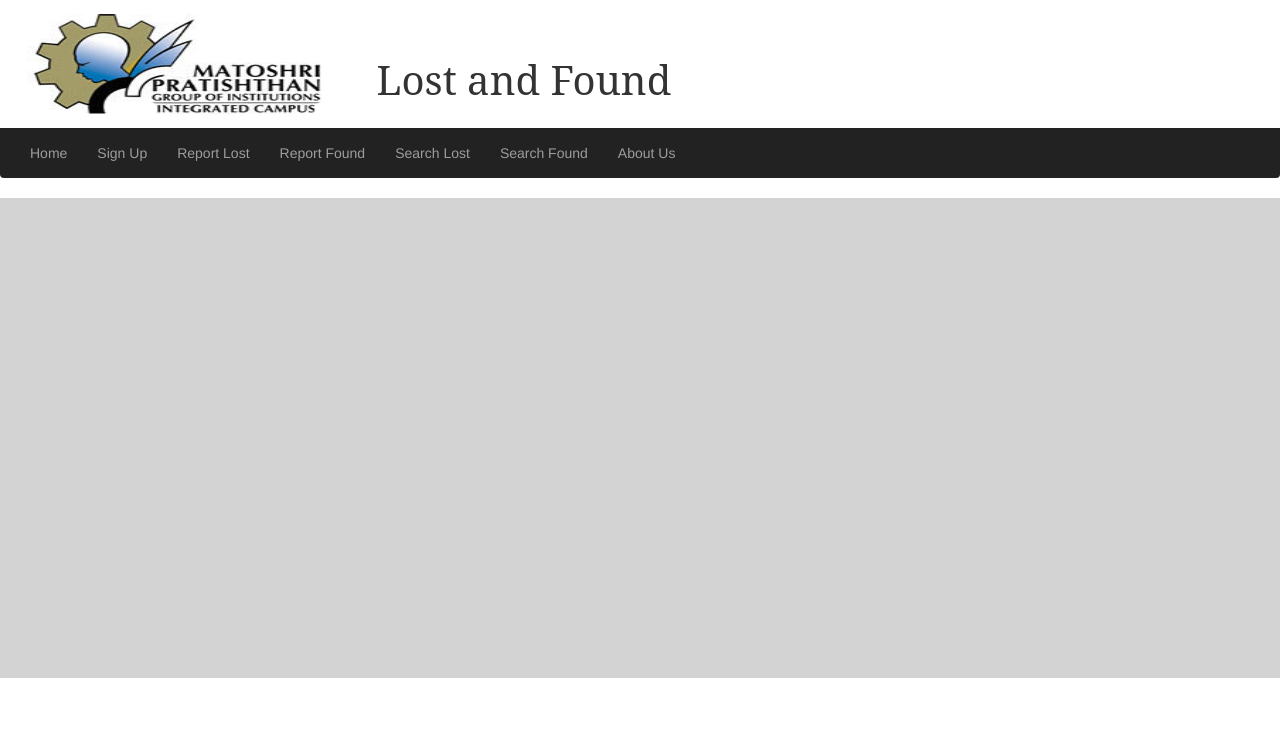
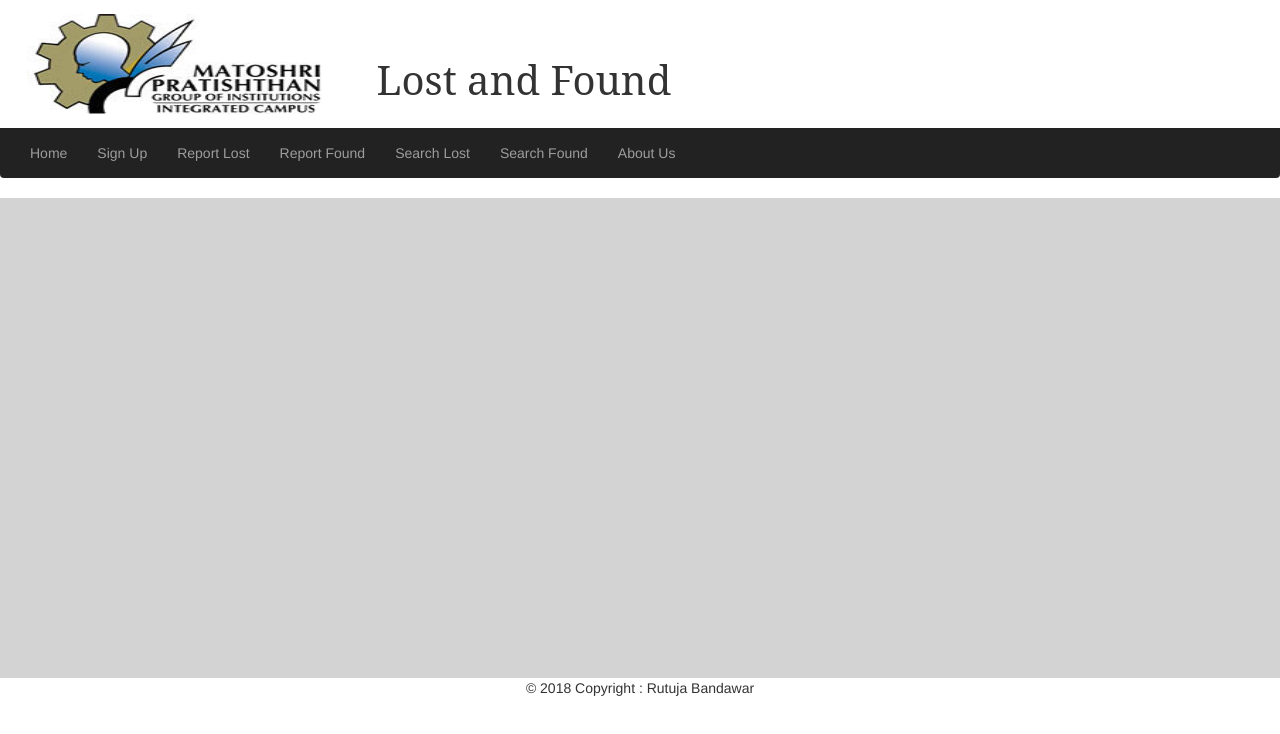
Before and after one commit to saurabhbandawar3/lafoAngular, an Angular app: page / in a window 1280 px wide. Shown: the top 734 px of the page. Built offline with nearby package versions, Linux system fonts and the light colour scheme.

Commit message:
foorter line added

```diff
--- a/src/app/app.component.html
+++ b/src/app/app.component.html
@@ -1,7 +1,10 @@
 <nav class="navbar navbar-inverse  navbar-expand-md fixed-top" >
+
   <div class="head">
+
     <img src="../assets/images/matoshri2.jpg" alt="Matoshri Logo" height="100" width="300"  class="l1" align="left" class="logo">
     <h1  class="title-head">Lost and Found </h1>
+
   </div>
 
   <div class="container-fluid">
@@ -21,13 +24,13 @@
 </nav>
 
 <main role="main">
+
   <div class="container">
     <router-outlet></router-outlet>
   </div>
+
 </main>
 
-<!--<footer>-->
-  <!--<p>-->
-    <!--© 2018 Copyright:-->
-  <!--</p>-->
-<!--</footer>-->
+<div class="footer-copyright py-3 text-center">
+  © 2018 Copyright : Rutuja Bandawar
+</div>
```
